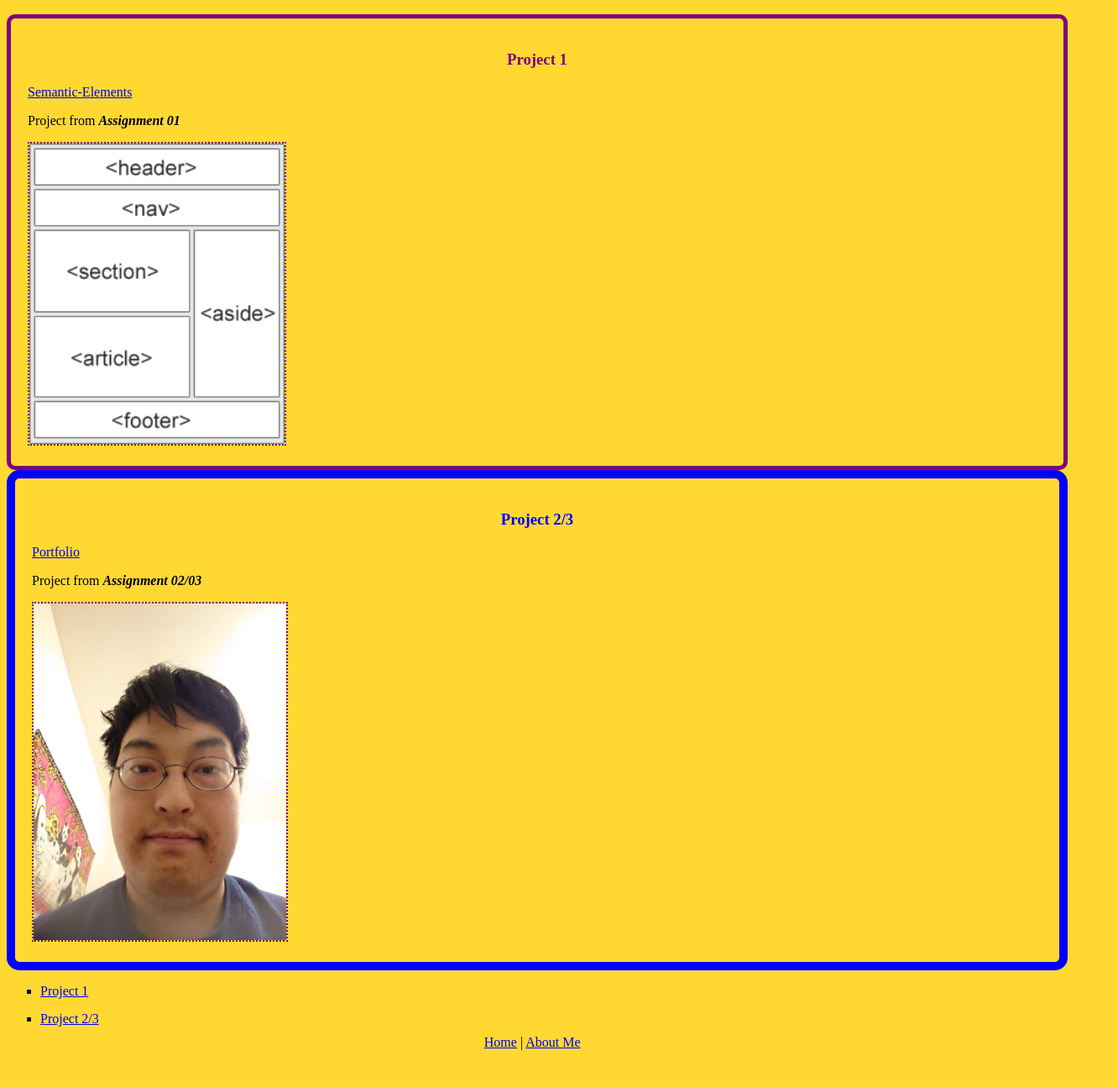
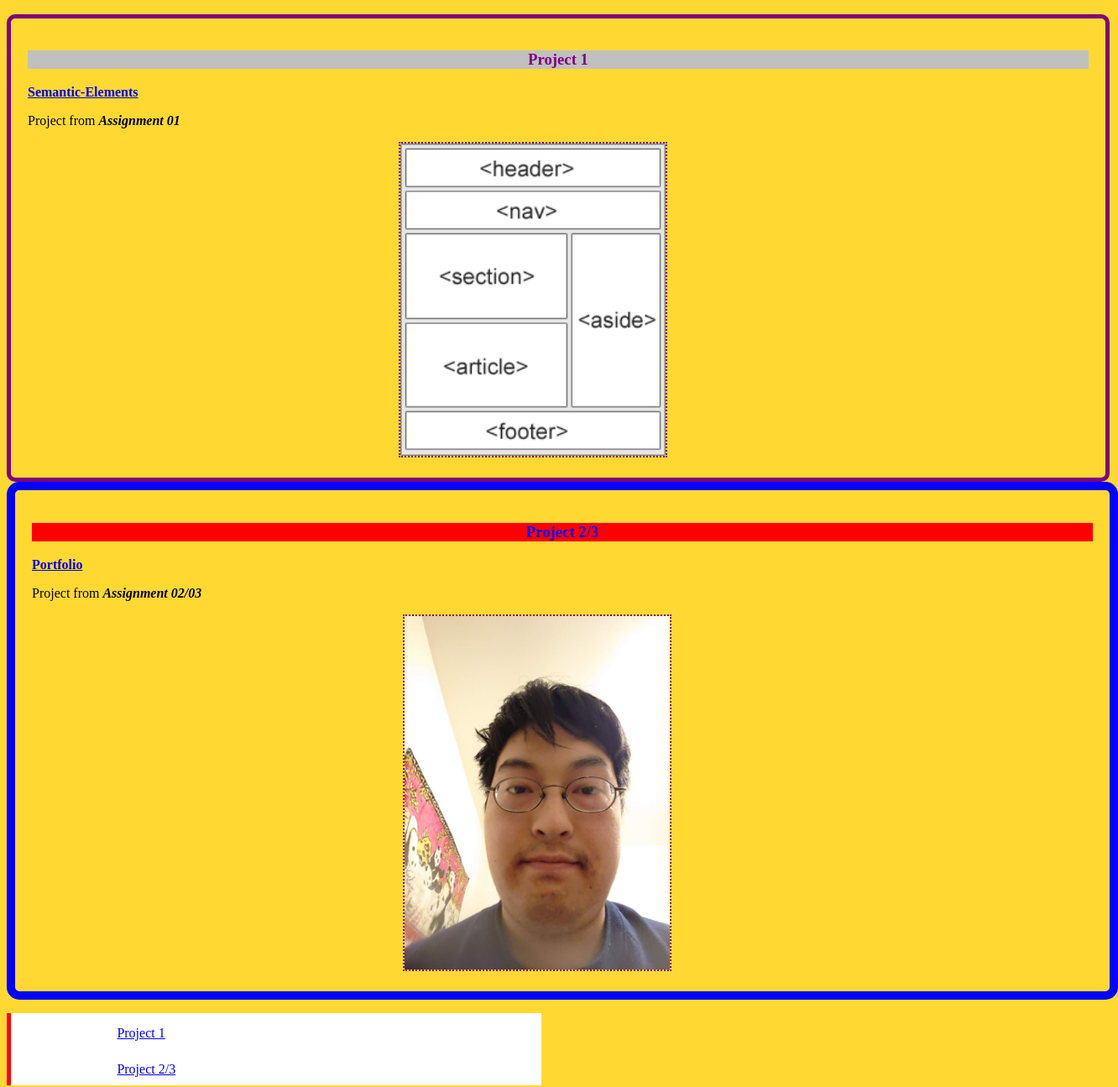
Before and after one commit to Waruggy/portfolio, a plain HTML site: page index.html in a window 1280 px wide. Shown: the part 148-1443 px from the top of the page at 84% size, 1332 px wide, since content can reach past the window. Before the commit the page ends 1407 px from the top, so only its background shows below. Drawn offline with Linux system fonts and the light colour scheme.

Commit message:
I add a lot of CSS styles

```diff
--- a/index.html
+++ b/index.html
@@ -19,13 +19,13 @@
         </header>
         <article class="project-one">
           <h3>Project 1</h3>
-            <a href="https://github.com/Waruggy/semantic-elements.git"><p>Semantic-Elements</p></a>
+            <a class="link" href="https://github.com/Waruggy/semantic-elements.git"><p>Semantic-Elements</p></a>
             <p>Project from <strong><em>Assignment 01</em></strong></p>
             <img src="./images/semantic.jpg" alt="Semantic Table">
         </article>
         <article class="project-two">
           <h3>Project 2/3</h3>
-            <a href="https://github.com/Waruggy/portfolio.git"><p>Portfolio</p></a>
+            <a class="link" href="https://github.com/Waruggy/portfolio.git"><p>Portfolio</p></a>
             <p>Project from <strong><em>Assignment 02/03</em></strong></p>
             <img src="./images/me.jpg" alt="Myself">
         </article>
--- a/styles/stylesheet.css
+++ b/styles/stylesheet.css
@@ -13,36 +13,80 @@ h2 {
 img {
   width: 25%;
   border: 2px dotted purple;
+  margin-left: 35%;
+}
+
+img:hover {
+  width: 30%;
 }
 
 .project-one {
   padding: 20px;
   border: 5px solid purple;
   border-radius: 10px;
+  width: 100%;
 }
 
 .project-one h3 {
   text-align: center;
   color: purple;
+  background-color: silver;
 }
 
 .project-two {
   padding: 20px;
   border: 10px solid blue;
   border-radius: 15px;
+  width: 100%;
 }
+
 .project-two h3 {
   text-align: center;
   color: blue;
+  background-color: red;
+}
+
+.link {
+  font-weight: bold;
+}
+
+.link:hover {
+  color: pink;
+  font-size: 120%;
+  text-decoration: none;
 }
 
 ul {
-  list-style-type: square;
+  list-style-type: none;
   margin-bottom: 10px;
+  border-left: 5px solid red;
+  background-color: white;
+  padding-left: 10%;
+  width: 40%;
 }
 
 li {
-  margin-top: 15px;
+  padding-top: 15px;
+  padding-bottom: 10px;
+}
+
+li a:hover {
+  background-color: black;
+  font-size: 110%;
+  color: turquoise;
+  text-decoration: none;
+}
+
+#myself {
+  padding: 20px;
+  border: 15px solid green;
+  border-radius: 20px;
+  background-color: yellow;
+}
+
+#myself h2 {
+  text-align: center;
+  color: green;
 }
 
 #me {
@@ -50,6 +94,17 @@ li {
   color: green;
 }
 
+nav {
+  margin: 18px;
+  background-color: white;
+}
+
+nav a:hover {
+  background-color: orange;
+  font-size: 120%;
+  text-decoration: none;
+}
+
 footer {
-  margin-left: 45%;
+text-align: center;
 }
```
Also changed, not shown: about-me.html (+1 -1 lines).
